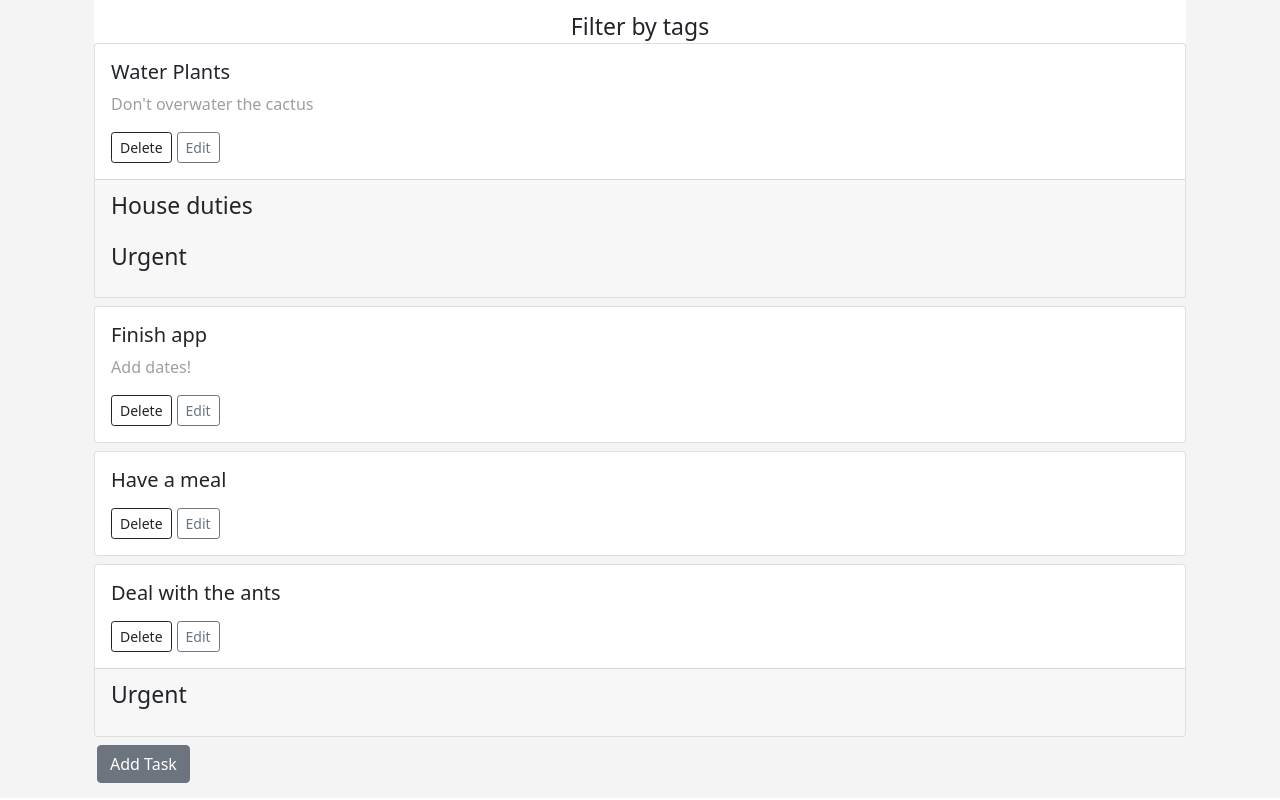
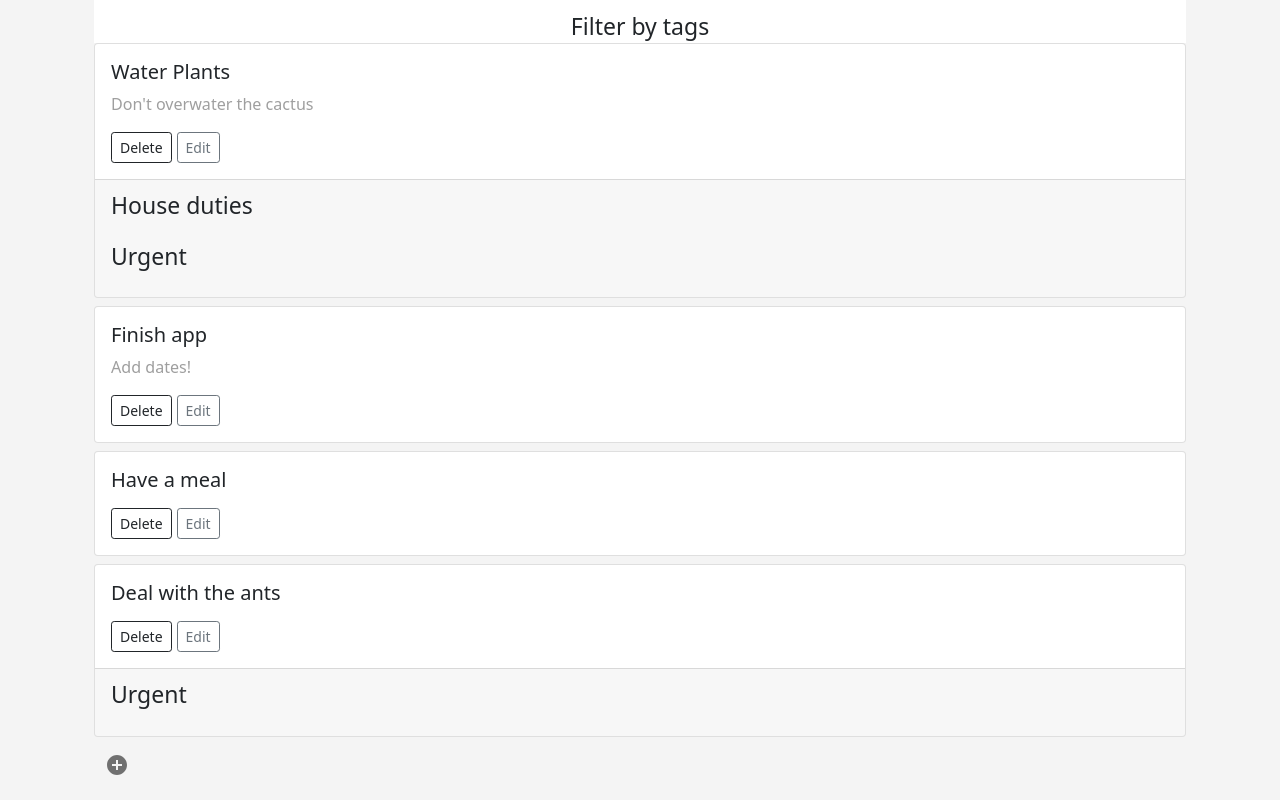
Before and after one commit to fpisoni/ToDoing-client, a React (Create React App) app: page / in a window 1280 px wide. Shown: the part 575-1375 px from the top of the page. Built offline with nearby package versions, Linux system fonts and the light colour scheme.

Commit message:
added MUI, first component change

```diff
--- a/package.json
+++ b/package.json
@@ -3,6 +3,11 @@
   "version": "0.1.0",
   "private": true,
   "dependencies": {
+    "@emotion/react": "^11.10.5",
+    "@emotion/styled": "^11.10.5",
+    "@fontsource/roboto": "^4.5.8",
+    "@mui/icons-material": "^5.11.0",
+    "@mui/material": "^5.11.8",
     "@testing-library/jest-dom": "^5.16.4",
     "@testing-library/react": "^13.3.0",
     "@testing-library/user-event": "^13.5.0",
--- a/public/index.html
+++ b/public/index.html
@@ -2,13 +2,10 @@
 <html lang="en">
   <head>
     <meta charset="utf-8" />
+    <meta name="viewport" content="width=device-width, initial-scale=1" />
+    <meta name="viewport" content="initial-scale=1, width=device-width" />
+    <meta name="theme-color" content="#000000" />
     <link rel="icon" href="%PUBLIC_URL%/favicon.ico" />
-    <meta name="viewport" content="width=device-width, initial-scale=1" />
-    <meta name="theme-color" content="#000000" />
-    <meta
-      name="description"
-      content="Web site created using create-react-app"
-    />
     <link rel="apple-touch-icon" href="%PUBLIC_URL%/logo192.png" />
     <!--
       manifest.json provides metadata used when your web app is installed on a
@@ -24,20 +21,10 @@
       work correctly both with client-side routing and a non-root public URL.
       Learn how to configure a non-root public URL by running `npm run build`.
     -->
-    <title>React App</title>
+    <title>To Doing</title>
   </head>
   <body>
     <noscript>You need to enable JavaScript to run this app.</noscript>
     <div id="root"></div>
-    <!--
-      This HTML file is a template.
-      If you open it directly in the browser, you will see an empty page.
-
-      You can add webfonts, meta tags, or analytics to this file.
-      The build step will place the bundled scripts into the <body> tag.
-
-      To begin the development, run `npm start` or `yarn start`.
-      To create a production bundle, use `npm run build` or `yarn build`.
-    -->
   </body>
 </html>
--- a/src/App.tsx
+++ b/src/App.tsx
@@ -1,8 +1,11 @@
 import React from 'react';
 import Main from './pages/main/main';
+import '@fontsource/roboto/300.css';
+import '@fontsource/roboto/400.css';
+import '@fontsource/roboto/500.css';
+import '@fontsource/roboto/700.css';
 
 function App() {
-
   return (
     <Main />
   );
--- a/src/pages/main/main.tsx
+++ b/src/pages/main/main.tsx
@@ -5,7 +5,10 @@ import TaskFormModal from '../../components/taskFormModal/taskFormModal';
 import { TaskModel } from '../../models/task.model';
 import Tasks from '../tasks/tasks';
 import Container from 'react-bootstrap/Container'
-import Button from 'react-bootstrap/Button';
+import IconButton from '@mui/material/IconButton';
+import AddCircleIcon from '@mui/icons-material/AddCircle';
+import Tooltip from '@mui/material/Tooltip';
+import { styled } from '@mui/material/styles';
 
 function Main() {
 
@@ -55,10 +58,10 @@ function Main() {
     }
   }
 
-  const buttonStyle = {
+  const StyledButton = styled(IconButton)({
     marginBottom: '15px',
     marginLeft: '15px',
-  }
+  })
 
   return (
     <div className="app">
@@ -75,7 +78,11 @@ function Main() {
         />
         <Container className='app__body'>
           <Tasks tasks={tasks} onDelete={deleteHandler} setEdit={setEdit} />
-          <Button className='button-create' style={buttonStyle} variant="secondary" onClick={handleShowModal}> Add Task </Button>
+          <Tooltip title='Add task'>
+            <StyledButton className='button-create' onClick={handleShowModal}>
+              <AddCircleIcon />
+            </StyledButton>
+          </Tooltip>
         </Container>
       </div>
     </div>
```
Also changed, not shown: 1 other file (tests, documents, lock files or other folders).
